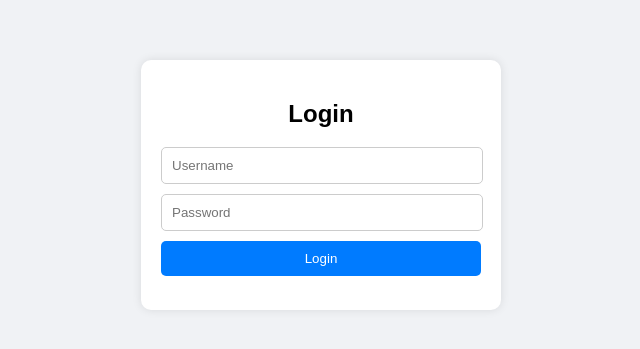
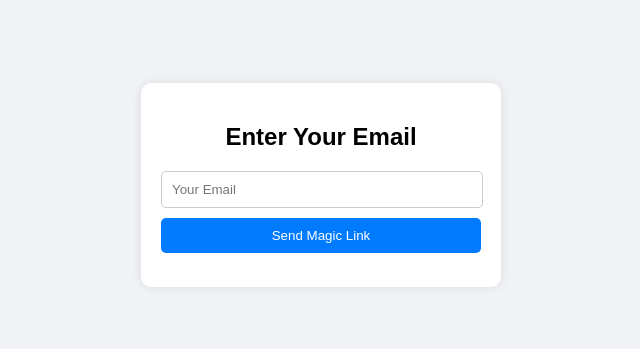
Before and after one commit to B4didotz/edge-login, a plain HTML site: page index.html in a window 1280 px wide. Shown: the part 223-572 px from the top of the page, without its empty margins (319-959 px from the left). Drawn offline with nearby package versions, Linux system fonts and the light colour scheme.

Commit message:
Add files via upload

```diff
--- a/index.html
+++ b/index.html
@@ -3,7 +3,7 @@
 <head>
     <meta charset="UTF-8">
     <meta name="viewport" content="width=device-width, initial-scale=1.0">
-    <title>Simple Login Page</title>
+    <title>Magic Link Login</title>
     <style>
         body {
             font-family: Arial, sans-serif;
@@ -43,42 +43,41 @@
         button:hover {
             background: #0056b3;
         }
-        .error {
-            color: red;
+        .message {
+            color: green;
             font-size: 14px;
+            margin-top: 10px;
         }
     </style>
 </head>
 <body>
     <div class="login-container">
-        <h2>Login</h2>
-        <input type="text" id="username" placeholder="Username">
-        <input type="password" id="password" placeholder="Password">
-        <button onclick="login()">Login</button>
-        <p id="error-message" class="error"></p>
+        <h2>Enter Your Email</h2>
+        <input type="email" id="user_email" placeholder="Your Email">
+        <button onclick="sendMagicLink()">Send Magic Link</button>
+        <p id="confirmation-message" class="message"></p>
     </div>
 
+    <script src="https://cdn.jsdelivr.net/npm/@emailjs/browser@3/dist/email.min.js"></script>
     <script>
-        function login() {
-            const username = document.getElementById('username').value;
-            const password = document.getElementById('password').value;
-            const errorMessage = document.getElementById('error-message');
+        function sendMagicLink() {
+            emailjs.init("0R8ebrsF9UfsGSil6"); // Using Public Key as User ID
 
-            // Hardcoded credentials
-            const users = [
-                { username: "admin", password: "password123" },
-                { username: "user1", password: "mypassword" },
-                { username: "guest", password: "guest123" }
-            ];
+            var userEmail = document.getElementById('user_email').value;
+            var magicLink = "https://yourwebsite.com/main?token=" + btoa(userEmail); // Encode email for security
 
-            const isValidUser = users.some(user => user.username === username && user.password === password);
+            var templateParams = {
+                to_email: userEmail,
+                user_name: userEmail.split('@')[0], // Extract username from email
+                access_link: magicLink
+            };
 
-            if (isValidUser) {
-                alert("Login successful!");
-                window.location.href = "dashboard.html"; // Redirect to another page
-            } else {
-                errorMessage.textContent = "Invalid username or password.";
-            }
+            emailjs.send("service_cposg49", "template_3h1lcgt", templateParams)
+            .then(function(response) {
+                document.getElementById('confirmation-message').textContent = "Magic link sent! Check your email.";
+            }, function(error) {
+                alert("Failed to send email: " + error.text);
+            });
         }
     </script>
 </body>
```
